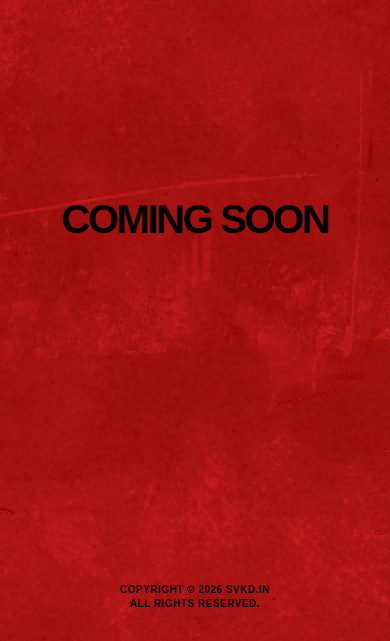
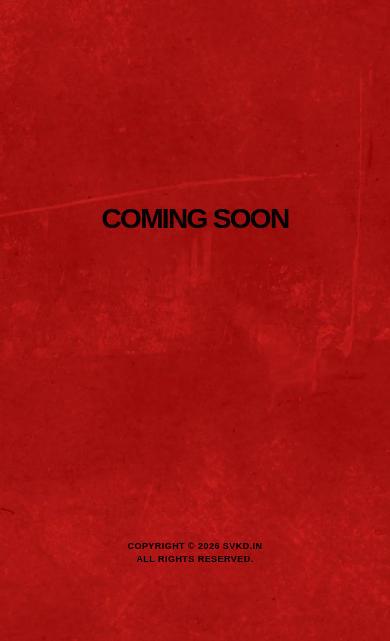
Before and after one commit to aadityaa-zo/svkd, a PHP site: page / in a window 390 px wide. Shown: the part 203-844 px from the top of the page. Run offline with PHP 8.4, Linux system fonts and the light colour scheme; some web fonts are replaced.

Commit message:
Update responsive design: adjust footer spacing and font weight

```diff
--- a/style.css
+++ b/style.css
@@ -27,6 +27,7 @@ body {
     display: flex;
     justify-content: center;
     align-items: center;
+    padding: 0 20px;
 }
 
 .coming-soon {
@@ -39,6 +40,7 @@ body {
     letter-spacing: -0.06em;
     text-transform: uppercase;
     color: #000000;
+    padding: 0 20px;
 }
 
 .sound-icon {
@@ -57,9 +59,37 @@ body {
     bottom: 30px;
     text-align: center;
     font-family: "new-science-extended", sans-serif;
-    font-weight: 700;
+    font-weight: 600;
     font-size: 10px;
     line-height: 1.4;
     letter-spacing: 0.05em;
     color: #000000;
+    padding-bottom: 6vh;
 }
+
+/* Responsive Design */
+@media (max-width: 768px) {
+    .coming-soon {
+        font-size: 32px;
+        padding: 0 30px;
+    }
+
+    .footer {
+        bottom: 20px;
+        margin-bottom: 10px;
+        /* padding: 0 20px; */
+    }
+}
+
+@media (max-width: 480px) {
+    .coming-soon {
+        font-size: 28px;
+        padding: 0 40px;
+    }
+
+    .footer {
+        bottom: 15px;
+        /* margin-bottom: 5px; */
+        font-size: 9px;
+    }
+}
```
